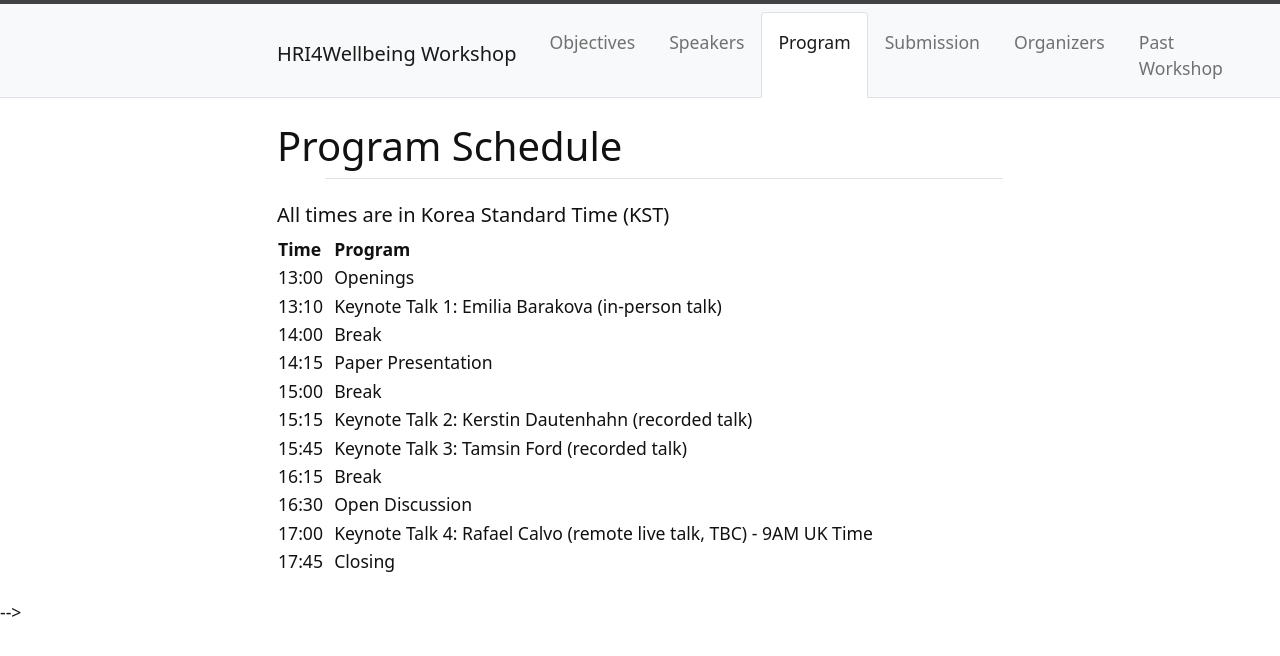
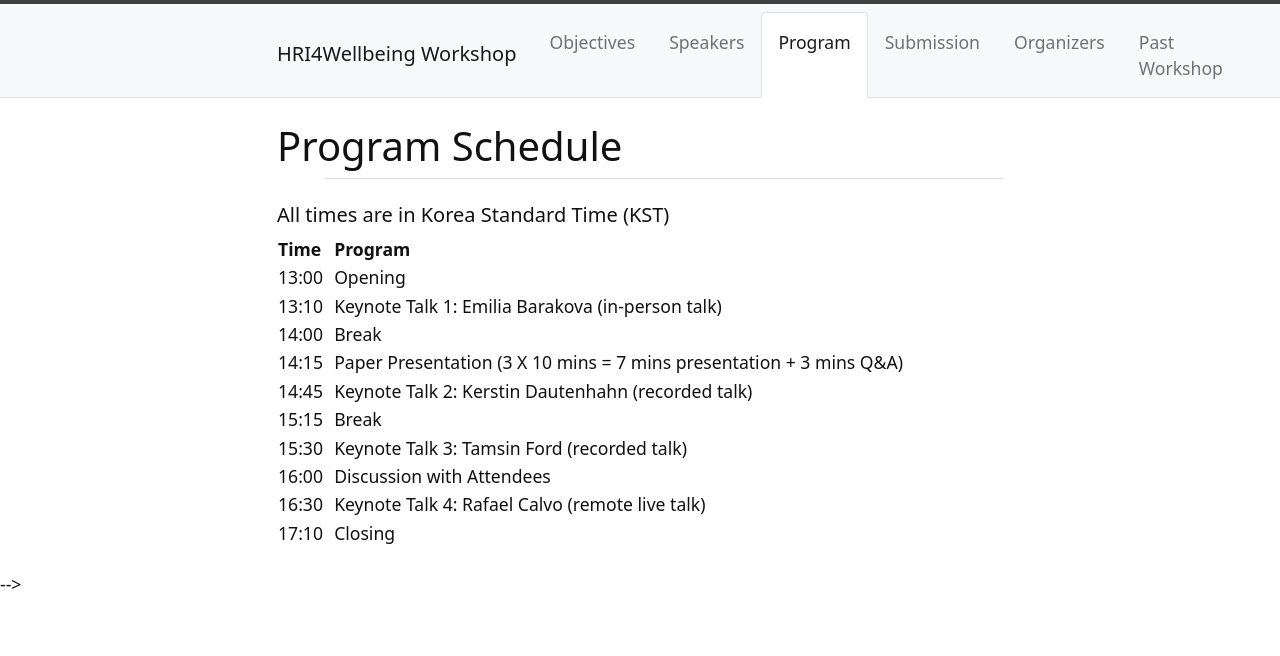
Before and after one commit to hri4wellbeing/hri4wellbeing.github.io, a Jekyll site: the page built from content/3-program.md, in a window 1280 px wide. Shown: the top 656 px of the page. Built offline with Jekyll 4.4.1, drawn with Linux system fonts in a browser that asks for light colours.

Commit message:
final schedule

```diff
--- a/content/3-program.md
+++ b/content/3-program.md
@@ -5,19 +5,18 @@ nav: Program
 
 ##### All times are in Korea Standard Time (KST)
 
-| Time       | &nbsp; Program                 |
-| :---------- | :----------------------- |
-| 13:00       | &nbsp; Openings                |
-| 13:10       | &nbsp; Keynote Talk 1: Emilia Barakova (in-person talk)      |
-| 14:00      | &nbsp; Break                   |
-| 14:15      | &nbsp; Paper Presentation      |
-| 15:00      | &nbsp; Break                   |
-| 15:15      | &nbsp; Keynote Talk 2: Kerstin Dautenhahn (recorded talk)         |
-| 15:45      | &nbsp; Keynote Talk 3: Tamsin Ford (recorded talk)                |
-| 16:15      | &nbsp; Break |
-| 16:30      | &nbsp; Open Discussion |
-| 17:00      | &nbsp; Keynote Talk 4: Rafael Calvo (remote live talk, TBC) - 9AM UK Time |
-| 17:45      | &nbsp; Closing |
+| Time       | &nbsp; Program                                                                 |
+| :---------- | :-----------------------                                                      |
+| 13:00       | &nbsp; Opening                                                                |
+| 13:10       | &nbsp; Keynote Talk 1: Emilia Barakova (in-person talk)                       |
+| 14:00      | &nbsp; Break                                                                   |
+| 14:15      | &nbsp; Paper Presentation (3 X 10 mins = 7 mins presentation + 3 mins Q&A)     |
+| 14:45      | &nbsp; Keynote Talk 2: Kerstin Dautenhahn (recorded talk)                      |
+| 15:15      | &nbsp; Break                                                                   |
+| 15:30      | &nbsp; Keynote Talk 3: Tamsin Ford (recorded talk)                             |
+| 16:00      | &nbsp; Discussion with Attendees                                               |
+| 16:30      | &nbsp; Keynote Talk 4: Rafael Calvo (remote live talk)                         |
+| 17:10      | &nbsp; Closing                                                                 |
 
 <!---
 
```
